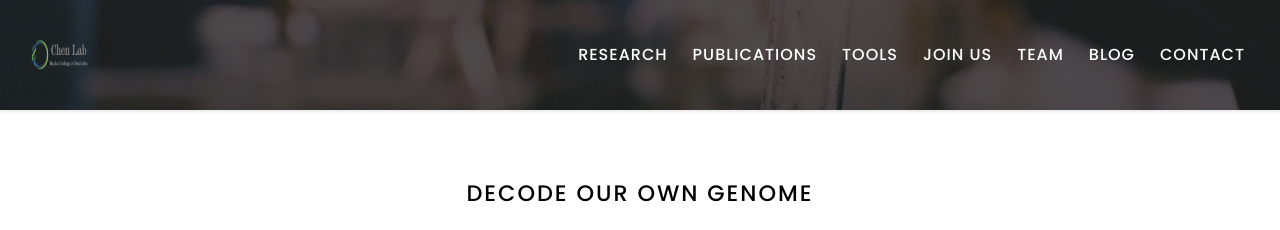
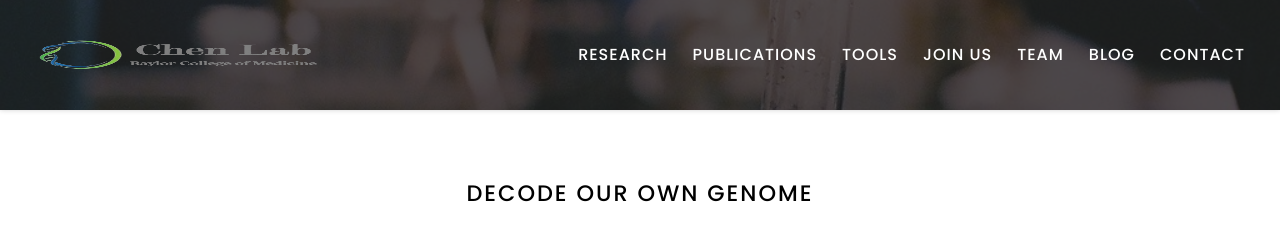
Before and after one commit to wmeng1018/Chen-lab-website, a Jekyll site: the page built from index.md, in a window 1280 px wide. Shown: the top 230 px of the page. Built offline with Jekyll 4.4.1, drawn with Linux system fonts in a browser that asks for light colours.

Commit message:
Update header.html

```diff
--- a/_includes/header.html
+++ b/_includes/header.html
@@ -18,7 +18,7 @@
     class="logo_row"
     data-tooltip="Home"
   >
-    <img src="{{ site.logo | relative_url }}" height="30" width="60" class="logo" alt="Logo image" />
+    <img src="{{ site.logo | relative_url }}" height="100" width="300" class="logo" alt="Logo image" />
     {% if site.logo-text != false %}
       <span class="logo_text">
         <span class="logo_title">{{ site.title }}</span>
```
